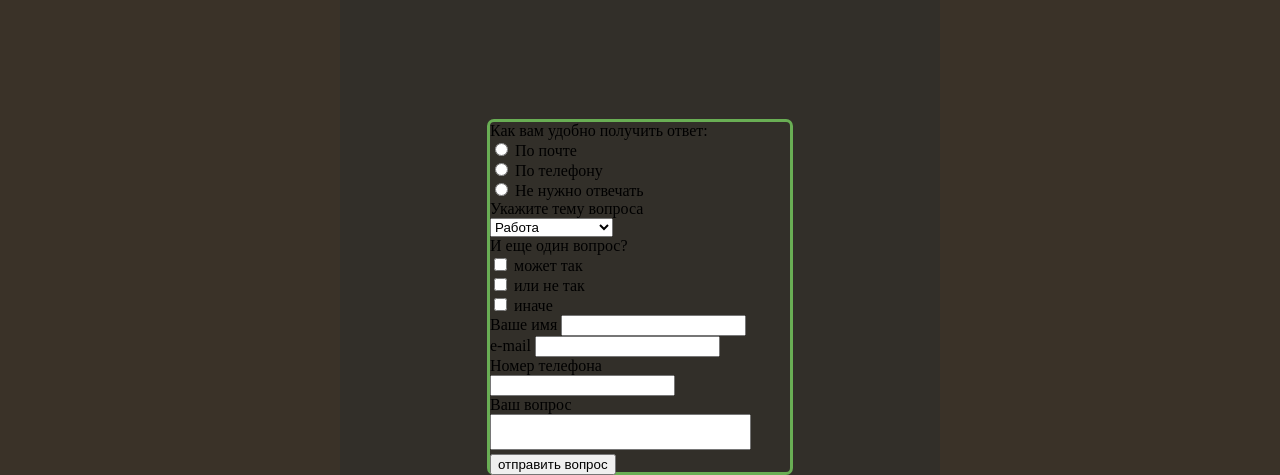
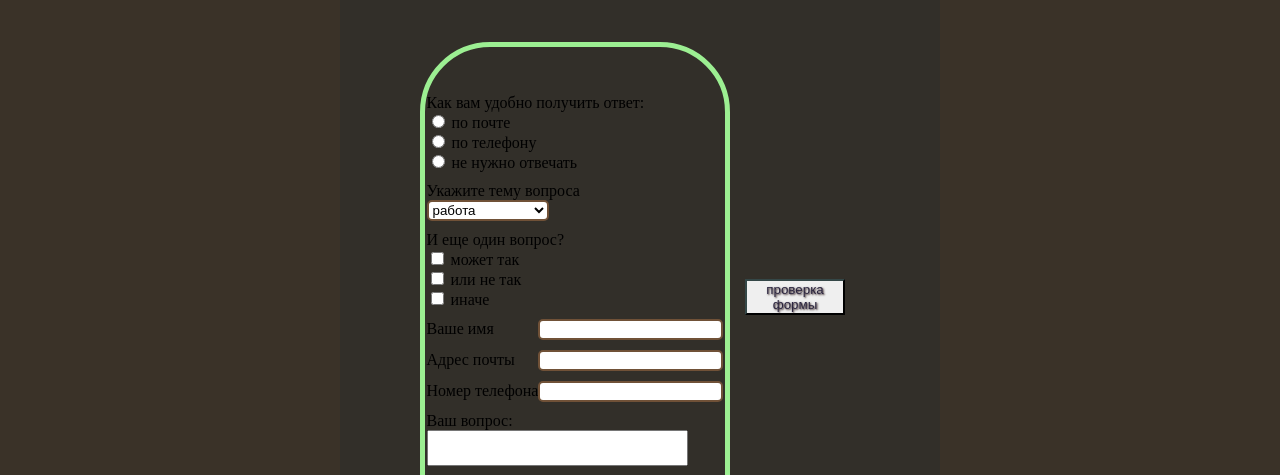
Before and after one commit to tenebris020/tenebris020.github.io, a plain HTML site: page html/form.html in a window 1280 px wide. Shown: the part 325-800 px from the top of the page. Drawn offline with Linux system fonts and the light colour scheme.

Commit message:
update photo

```diff
--- a/html/css/style.css
+++ b/html/css/style.css
@@ -105,8 +105,7 @@ li a
 
 button
 {
-    width: 120px;
-    height: 80px;
+    width: 100px;
     margin: 15px;
     border-color: rgb(52, 71, 71);
     color: rgb(43, 37, 63);
@@ -201,8 +200,44 @@ button
 
 .form
 {
-    height: 350px;
+    height: 500px;
     width: 300px;
-    border: 3px solid rgb(105, 174, 84);
-    border-radius: 7px;
+    border: 5px solid rgb(156, 239, 146);
+    border-radius: 70px;
+    display: flex;
+    justify-content: center;
+    align-items: center;
+    flex-direction: column;
+    gap: 10px;
 }
+.form-flex
+{
+    display: flex;
+    flex-direction: column;
+    gap: 10px;
+}
+
+.flex
+{
+    display: flex;
+    flex-direction: column;
+    align-items: flex-start;
+}
+
+.flex-between-center
+{
+    display: flex;
+}
+
+.flex-button
+{
+    display: flex;
+}
+
+.input-style
+{
+    background-color: rgb(255, 255, 255);
+    border: 2px solid rgb(112, 81, 55);
+    border-radius: 5px;
+    width: fit-content;
+}
--- a/html/form.html
+++ b/html/form.html
@@ -57,69 +57,69 @@
     <main class="for-main-form">
 
         <div class="for-form">
-            <div class="form">
 
-                <form action="" method="get" name="myform">
-
+                <form class="form" method="get" name = "myform">
+                    <div class="form-flex">
+                        <div class="flex">
                             <div>Как вам удобно получить ответ:</div>
                             <label for="c_mail">
-                        <input type="radio" name="com_tion" id="c_mail" value="по почте"> По почте
-                    </label><br>
+                                <input type="radio" name="com_tion" id="c_mail" value="по почте"> по почте
+                            </label>
                             <label for="c_tel">
-                        <input type="radio" name="com_tion" id="c_tel" value="по телефону"> По телефону
-                    </label><br>
+                                <input type="radio" name="com_tion" id="c_tel" value="по телефону"> по телефону
+                            </label>
                             <label for="c_none">
-                        <input type="radio" name="com_tion" id="c_none" value="никак"> Не нужно отвечать
-                    </label><br>
+                                <input type="radio" name="com_tion" id="c_none" value="никак"> не нужно отвечать
+                            </label>
+                        </div>
 
-                    <div>
-                        <label for="theme">Укажите тему вопроса</label><br>
-                        <select name="theme" id="theme">
-                            <option value="work">Работа</option>
-                            <option value="cooperation">Сотрудничество</option>
-                            <option value="personal">Личное</option>
+                        <div class="flex">
+                            <label for="theme">Укажите тему вопроса</label>
+                            <select class="input-style" name="theme" id="theme">
+                                <option value="work">работа</option>
+                                <option value="cooperation">сотрудничество</option>
+                                <option value="personal">личное</option>
                             </select>
                         </div>
 
+                        <div class="flex">
                             <div>И еще один вопрос?</div>
                             <label for="chb1">
-                        <input type="checkbox" name="chb" id="chb1" value="может так"> может так
-                    </label><br>
+                                <input type="checkbox" name="chb" id="chb1" value = "может так"> может так
+                            </label>
                             <label for="chb2">
-                        <input type="checkbox" name="chb" id="chb2" value="или не так"> или не так
-                    </label><br>
+                                <input type="checkbox" name="chb" id="chb2" value = "или не так"> или не так
+                            </label>
                             <label for="chb3">
-                        <input type="checkbox" name="chb" id="chb3" value="иначе"> иначе
-                    </label><br>
+                                <input type="checkbox" name="chb" id="chb3" value = "иначе"> иначе
+                            </label>
+                        </div>
 
-                    <div>
+                            <div class="flex-between-center">
                                 <label for="name">Ваше имя</label>
-                        <input type="text" name="name" id="name">
+                                <input class="input-style" type="text" name="name" id="name">
+                            </div>
+                            <div class="flex-between-center">
+                                <label for="email">Адрес почты</label>
+                                <input class="input-style" type="text" name="email" id="email">
+                            </div>
+                            <div class="flex-between-center">
+                                <label for="tel">Номер телефона</label>
+                                <input class="input-style" type="text" name="tel" id="tel">
                             </div>
                         <div>
-                        <label for="email">e-mail</label>
-                        <input type="email" name="email" id="email">
-                    </div>
-                    <div>
-                        <label for="tel">Номер телефона</label>
-                        <input type="tel" name="tel" id="tel">
-                    </div>
-
-                    <div>Ваш вопрос</div>
-                    <div>
+                            <div>Ваш вопрос:</div>
                             <textarea cols="30" style="resize: none;"></textarea>
                         </div>
 
-                    <input type="submit" value="отправить вопрос">
-
+                    </div>
+                    <input class="input-style flex-button" type="submit" value="Отправить вопрос">
                 </form>
-                <button onclick="check_form()">Проверить</button>
-
+                <button onclick="check_form()">проверка формы</button>
         </div>
-        </div>
+    </main>
 
 
-    </main>
     <footer>
         <div class="wrapper flex-between-center">
         <h6>Bocharova Angelina  2015</h6>
```
Also changed, not shown: html/Photo.html (+39 -0 lines), html/competencion.html (+1 -0 lines). Lines whose indentation alone changed are shown as unchanged.
